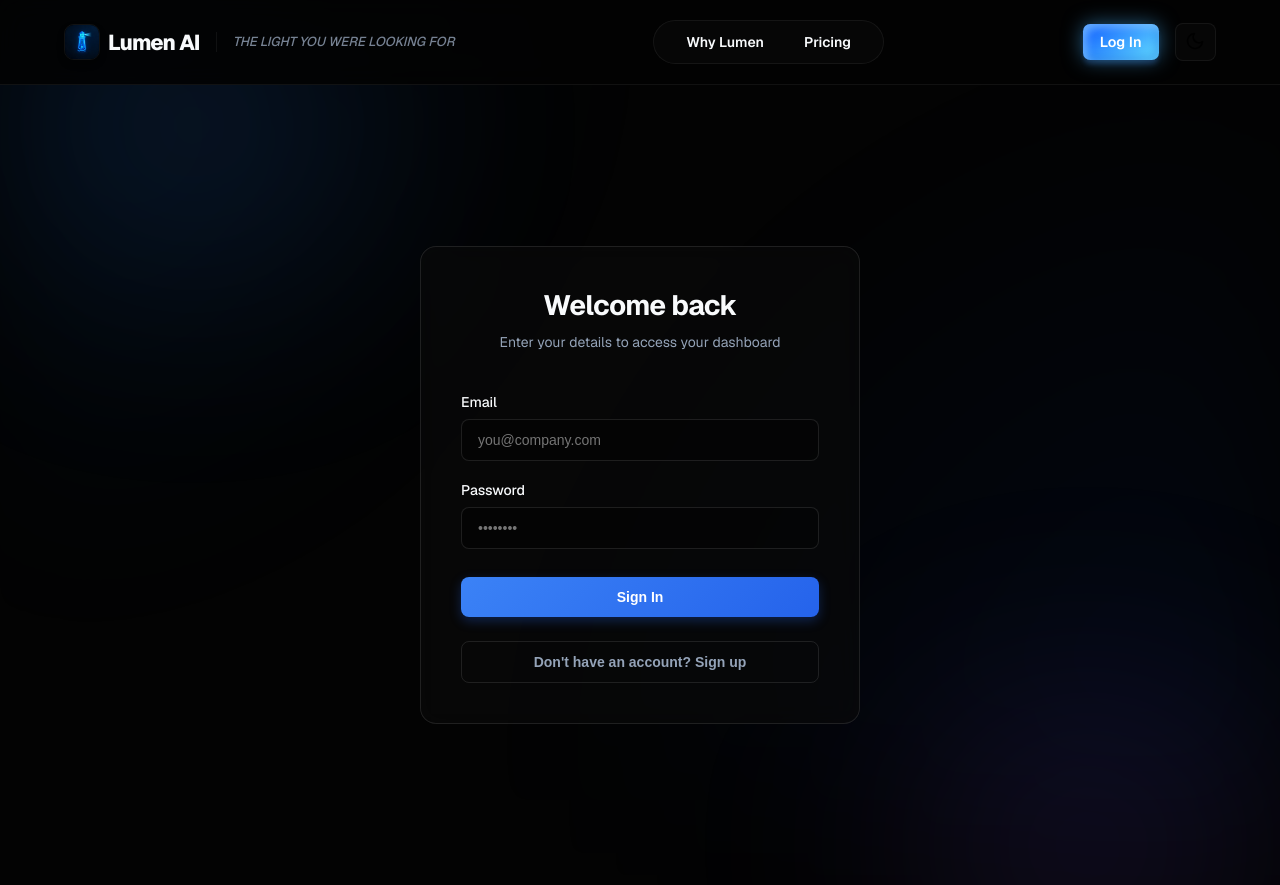
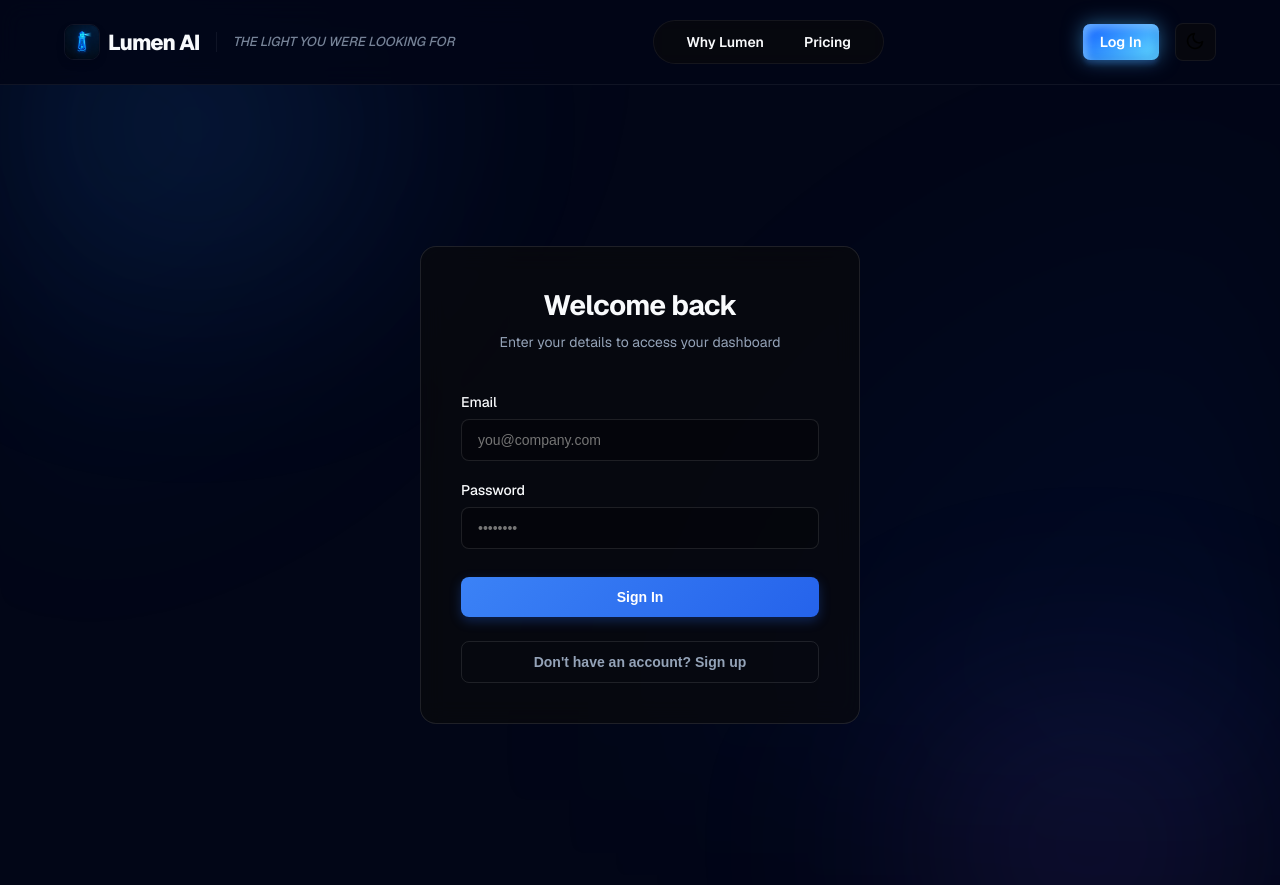
Before and after one commit to CPaulson42/LUMEN-AI-, a Next.js app: page /login in a window 1280 px wide. Built offline with nearby package versions, Linux system fonts and the light colour scheme; no server answers.

Commit message:
Change background color to dark blue

```diff
--- a/src/app/globals.css
+++ b/src/app/globals.css
@@ -3,7 +3,7 @@
   --primary-hover: #0055ff;
   --secondary: #94a3b8;
   --accent: #f59e0b;
-  --background: #030303;
+  --background: #020617;
   --foreground: #f8fafc;
   --card: rgba(15, 15, 15, 0.85);
   --glass: rgba(10, 10, 10, 0.6);
@@ -19,7 +19,7 @@
 
 [data-theme="light"],
 [data-theme="dark"] {
-  --background: #030303;
+  --background: #020617;
 }
 
 * {
--- a/src/components/Header.module.css
+++ b/src/components/Header.module.css
@@ -7,7 +7,7 @@
   position: sticky;
   top: 0;
   z-index: 1000;
-  background: rgba(3, 3, 3, 0.75);
+  background: rgba(2, 6, 23, 0.75);
   backdrop-filter: blur(12px);
   -webkit-backdrop-filter: blur(12px);
   width: 100%;
```
